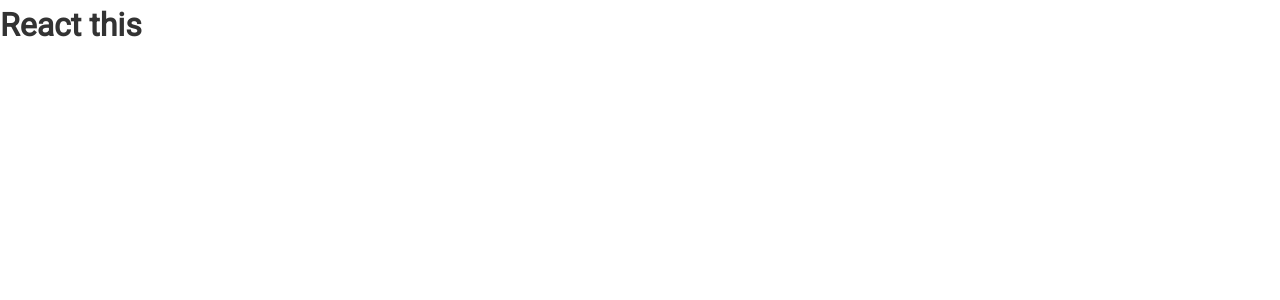
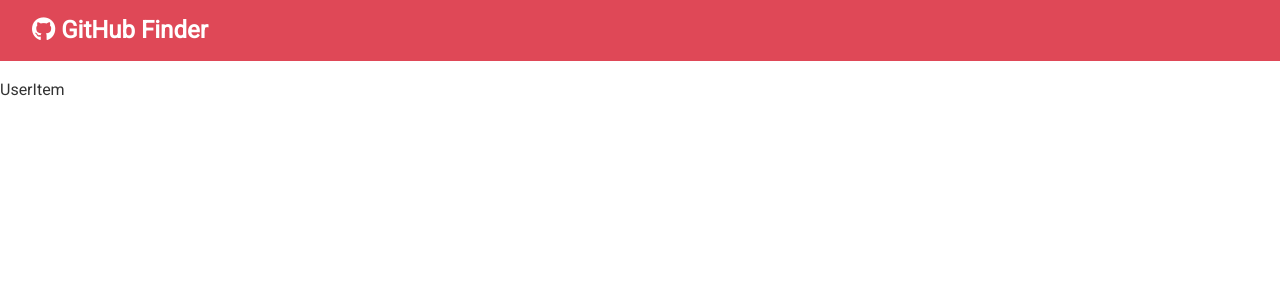
Before and after one commit to danmalmx/react_githubfinder, a React (Create React App) app: page / in a window 1280 px wide. Shown: the top 300 px of the page. Built offline with nearby package versions, Linux system fonts and the light colour scheme.

Commit message:
adding Navbar component

```diff
--- a/public/index.html
+++ b/public/index.html
@@ -10,6 +10,7 @@
       content="Web site created using create-react-app"
     />
     <link rel="apple-touch-icon" href="%PUBLIC_URL%/logo192.png" />
+
     <!--
       manifest.json provides metadata used when your web app is installed on a
       user's mobile device or desktop. See https://developers.google.com/web/fundamentals/web-app-manifest/
@@ -25,6 +26,7 @@
       Learn how to configure a non-root public URL by running `npm run build`.
     -->
     <title>React App</title>
+    <script src="https://kit.fontawesome.com/ddc5d7afda.js" crossorigin="anonymous"></script>
   </head>
   <body>
     <noscript>You need to enable JavaScript to run this app.</noscript>
--- a/src/App.js
+++ b/src/App.js
@@ -1,11 +1,17 @@
 import React, { Component } from 'react';
 import './App.css';
+import Navbar from './components/layout/Navbar'
+import Useritems from './components/users/Useritems';
 
 class App extends Component {
   render() {
     return (
       <div className="App">
-      <h1>React this</h1>
+        <Navbar
+          // title="GitHub Finder",
+          // icon="fab fa-github",
+        />
+        <Useritems />
       </div>
     );
   }
--- /dev/null
+++ b/src/components/layout/Navbar.js
@@ -0,0 +1,24 @@
+import React, { Component } from 'react'
+import PropTypes from 'prop-types';
+
+export class Navbar extends Component {
+    static defaultProps = {
+        title: 'GitHub Finder',
+        icon: 'fab fa-github'
+    };
+
+    static propTypes = {
+        title: PropTypes.string.isRequired,
+        icon: PropTypes.string.isRequired
+    }
+    render() {
+        return (
+            <nav className="navbar bg-primary">
+                <h1>
+                <i className={this.props.icon}/> {this.props.title}</h1>
+            </nav>
+        )
+    }
+}
+
+export default Navbar
--- /dev/null
+++ b/src/components/users/Useritems.js
@@ -0,0 +1,13 @@
+import React, { Component } from 'react'
+
+class Useritems extends Component {
+    render() {
+        return (
+            <div>
+                UserItem
+            </div>
+        )
+    }
+}
+
+export default Useritems
```
